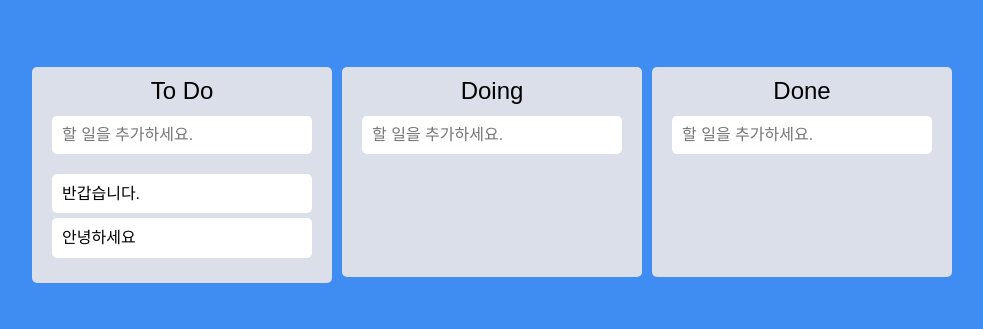
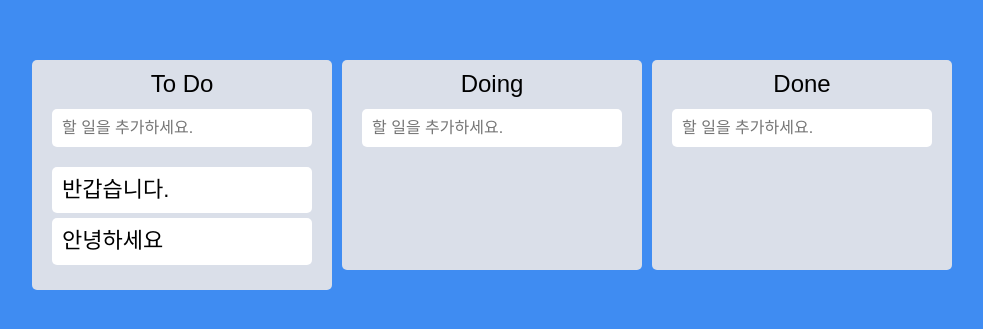
Before and after one commit to hihiihiii/react-trello, a React (Create React App) app: page / in a window 1280 px wide. Shown: the part 225-554 px from the top of the page, without its empty margins (148-1131 px from the left). Built offline with nearby package versions, Linux system fonts and the light colour scheme.

Commit message:
tasks delete 기능

```diff
--- a/package.json
+++ b/package.json
@@ -14,6 +14,7 @@
     "react-beautiful-dnd": "^13.1.1",
     "react-dom": "^18.2.0",
     "react-hook-form": "^7.43.5",
+    "react-icons": "^4.8.0",
     "react-scripts": "5.0.1",
     "recoil": "^0.7.7",
     "styled-components": "^5.3.8",
--- a/src/App.tsx
+++ b/src/App.tsx
@@ -23,9 +23,9 @@ const Boards = styled.div`
 
 const App = () => {
   const [todos, setTodos] = useRecoilState(todoState);
+
   const onDragEnd = (info: DropResult) => {
     const { destination, source, draggableId } = info;
-    console.log(source);
 
     if (!destination) return;
     if (source.droppableId === destination?.droppableId) {
--- a/src/Components/Board.tsx
+++ b/src/Components/Board.tsx
@@ -108,6 +108,7 @@ const Board = ({ todos, boardId }: IBoardProps) => {
                     key={todo.id}
                     todoId={todo.id}
                     todoText={todo.text}
+                    boardId={boardId}
                     index={index}
                   ></DraggableCard>
                 );
--- a/src/Components/DraggableCard.tsx
+++ b/src/Components/DraggableCard.tsx
@@ -1,8 +1,18 @@
 import React from "react";
 import { Draggable } from "react-beautiful-dnd";
 import styled from "styled-components";
+import { AiOutlineDelete } from "react-icons/ai";
+import { useRecoilState, useSetRecoilState } from "recoil";
+import { todoState } from "../atoms";
+
+const CardDeleteBox = styled.div`
+  font-size: 18px;
+  display: none;
+`;
 
 const Card = styled.div<{ isDragging: boolean }>`
+  display: flex;
+  align-items: center;
   padding: 10px;
   border-radius: 5px;
   background-color: ${(props) =>
@@ -10,15 +20,40 @@ const Card = styled.div<{ isDragging: boolean }>`
   margin-bottom: 5px;
   box-shadow: ${(props) =>
     props.isDragging ? "0px 10px 8px 0px rgba(0,0,0,0.4)" : "none"};
+
+  &:hover {
+    ${CardDeleteBox} {
+      display: initial;
+      color: red;
+    }
+  }
+`;
+
+const CardText = styled.span`
+  flex: 1;
+  font-size: 22px;
 `;
 
 interface IDragableCard {
   todoId: number;
   todoText: string;
   index: number;
+  boardId: string;
 }
 
-const DraggableCard = ({ todoId, todoText, index }: IDragableCard) => {
+const DraggableCard = ({ todoId, todoText, index, boardId }: IDragableCard) => {
+  // const setTodos = useSetRecoilState(todoState);
+  const [todos, setTodos] = useRecoilState(todoState);
+
+  //일단 완성.
+  const onDelete = () => {
+    setTodos((allBoard) => {
+      const boardCopy = [...allBoard[boardId]];
+      const boardDelete = boardCopy.filter((board) => board.id !== todoId);
+      return { ...allBoard, [boardId]: boardDelete };
+    });
+  };
+
   return (
     <Draggable draggableId={todoId + ""} index={index}>
       {(magic, info) => (
@@ -28,7 +63,10 @@ const DraggableCard = ({ todoId, todoText, index }: IDragableCard) => {
           {...magic.draggableProps}
           ref={magic.innerRef}
         >
-          {todoText}
+          <CardText>{todoText}</CardText>
+          <CardDeleteBox onClick={onDelete}>
+            <AiOutlineDelete></AiOutlineDelete>
+          </CardDeleteBox>
         </Card>
       )}
     </Draggable>
```
Also changed, not shown: 1 other file (tests, documents, lock files or other folders).
